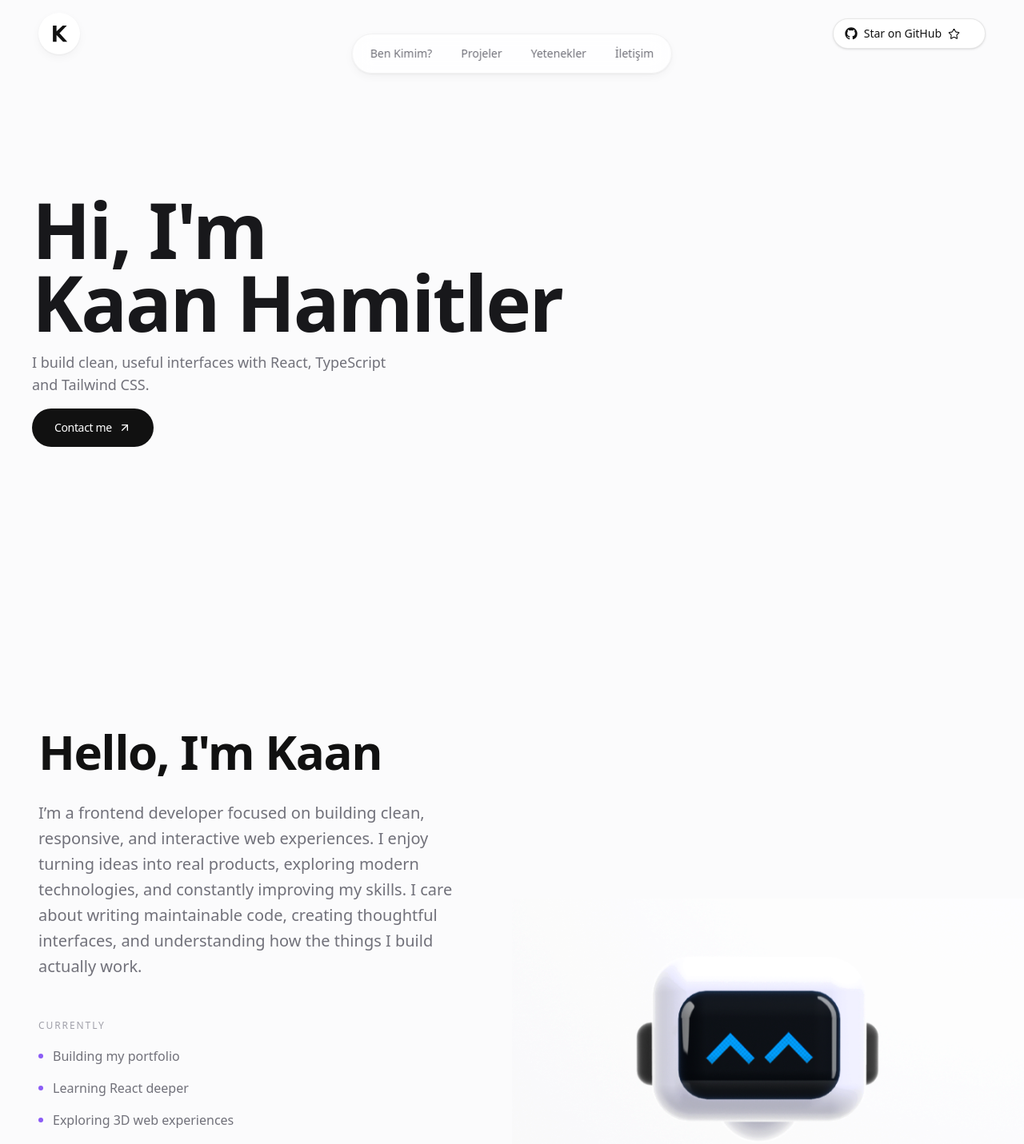
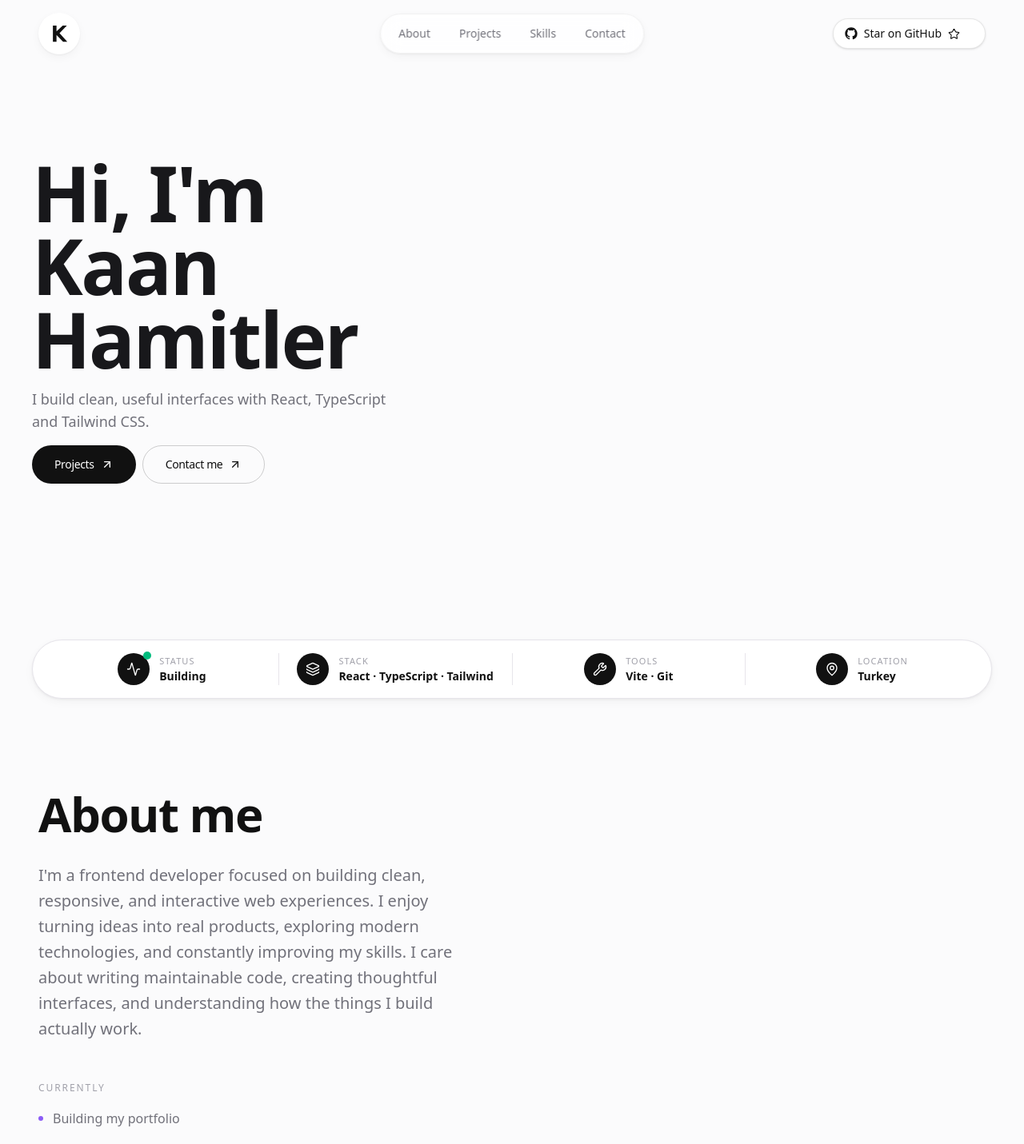
Before and after one commit to Kaan-Developer/Portfolio, a React (Vite) app: page / in a window 1280 px wide. Shown: the top 1431 px of the page at 80% size. Built offline with nearby package versions, Linux system fonts and the light colour scheme.

Commit message:
Stats section added, About and Hero updated

```diff
--- a/src/components/Robot/RobotCanvas.tsx
+++ b/src/components/Robot/RobotCanvas.tsx
@@ -2,14 +2,12 @@ import { lazy, Suspense, useEffect, useRef, useState } from "react";
 import type { Application } from "@splinetool/runtime";
 
 import Loading from "../feedback/Loading";
-import aboutRobotPoster from "../../assets/images/AboutRobot.png";
 
 const Spline = lazy(() => import("@splinetool/react-spline"));
 
 interface Scene {
   id: number;
   sceneUrl: string;
-  poster: string;
 }
 
 interface RobotCanvasProps {
@@ -17,16 +15,8 @@ interface RobotCanvasProps {
 }
 
 const scenes: Scene[] = [
-  {
-    id: 1,
-    sceneUrl: import.meta.env.VITE_ROBOT_1_URL,
-    poster: "",
-  },
-  {
-    id: 2,
-    sceneUrl: import.meta.env.VITE_ROBOT_2_URL,
-    poster: aboutRobotPoster,
-  },
+  { id: 1, sceneUrl: import.meta.env.VITE_ROBOT_1_URL },
+  { id: 2, sceneUrl: import.meta.env.VITE_ROBOT_2_URL },
 ];
 
 const checkIsMobile = () => {
@@ -38,7 +28,6 @@ const checkIsMobile = () => {
 };
 
 const RobotCanvas = ({ sceneId }: RobotCanvasProps) => {
-  const splineRef = useRef<Application | null>(null);
   const containerRef = useRef<HTMLDivElement | null>(null);
 
   const [isMobile, setIsMobile] = useState(checkIsMobile);
@@ -46,30 +35,27 @@ const RobotCanvas = ({ sceneId }: RobotCanvasProps) => {
 
   const selectedScene = scenes.find((scene) => scene.id === sceneId);
 
-  const updateZoom = () => {
-    const splineApp = splineRef.current;
-    if (!splineApp) return;
-    splineApp.setZoom(window.innerWidth < 768 ? 1.3 : 1.55);
-  };
-
   const handleLoad = (splineApp: Application) => {
-    splineRef.current = splineApp;
-    updateZoom();
+    splineApp.setZoom(1.55);
     setIsLoading(false);
   };
 
+  // Ekran boyutu değişince mobil/desktop durumunu güncelle
   useEffect(() => {
     const handleResize = () => {
-      setIsMobile(checkIsMobile());
-      updateZoom();
+      const mobile = checkIsMobile();
+      setIsMobile(mobile);
+      if (mobile) setIsLoading(true); // desktop'a dönünce loader tekrar görünsün
     };
 
     window.addEventListener("resize", handleResize);
+    return () => window.removeEventListener("resize", handleResize);
+  }, []);
 
+  // Robotun üstünde scroll yapınca sayfa kayması engellenmesin diye wheel olayı
+  useEffect(() => {
     const container = containerRef.current;
-    if (!container) {
-      return () => window.removeEventListener("resize", handleResize);
-    }
+    if (isMobile || !container) return;
 
     const handleWheel = (e: WheelEvent) => {
       e.stopPropagation();
@@ -81,32 +67,14 @@ const RobotCanvas = ({ sceneId }: RobotCanvasProps) => {
     });
 
     return () => {
-      container.removeEventListener("wheel", handleWheel, {
-        capture: true,
-      });
-      window.removeEventListener("resize", handleResize);
+      container.removeEventListener("wheel", handleWheel, { capture: true });
     };
-  }, []);
+  }, [isMobile]);
 
-  if (!selectedScene) return null;
-
-  if (isMobile && selectedScene.poster) {
-    return (
-      <div className="relative h-full w-full flex items-end justify-center">
-        <img
-          src={selectedScene.poster}
-          alt="Robot"
-          className="h-full w-full object-contain object-bottom select-none pointer-events-none"
-        />
-      </div>
-    );
-  }
+  if (!selectedScene || isMobile) return null;
 
   return (
-    <div
-      ref={containerRef}
-      className="relative h-full w-full touch-pan-y"
-    >
+    <div ref={containerRef} className="relative h-full w-full touch-pan-y">
       {isLoading && (
         <div className="absolute inset-0 z-10">
           <Loading />
@@ -114,10 +82,7 @@ const RobotCanvas = ({ sceneId }: RobotCanvasProps) => {
       )}
 
       <Suspense fallback={null}>
-        <Spline
-          scene={selectedScene.sceneUrl}
-          onLoad={handleLoad}
-        />
+        <Spline scene={selectedScene.sceneUrl} onLoad={handleLoad} />
       </Suspense>
     </div>
   );
--- a/src/components/sections/About.tsx
+++ b/src/components/sections/About.tsx
@@ -62,9 +62,9 @@ const About = () => {
         </div>
       </div>
 
-      <div className="min-h-[500px] w-full">
-        <RobotCanvas sceneId={2} />
-      </div>
+<div className="hidden min-h-[500px] w-full md:block">
+  <RobotCanvas sceneId={2} />
+</div>
     </section>
   );
 };
--- a/src/components/sections/Hero.tsx
+++ b/src/components/sections/Hero.tsx
@@ -3,22 +3,32 @@ import { site } from "../../data/site";
 import Button from "../ui/Button";
 
 const Hero = () => {
-
   return (
     <section
       id="home"
-            className="grid min-h-screen grid-cols-1 items-center gap-12 lg:grid-cols-[1fr_0.8fr]relative min-h-screen overflow-hidden px-6 py-14 md:px-10"
+      className="grid min-h-screen grid-cols-1 items-center gap-12 lg:grid-cols-[1fr_0.8fr] relative min-h-screen overflow-hidden px-6 py-14 md:px-10"
     >
       <div className="flex flex-col gap-4">
-              <span className="text-balance text-5xl lg:text-8xl font-black leading-[0.95] tracking-[-0.05em] tracking-tight">Hi, I'm
+        <span className="text-balance text-5xl lg:text-8xl font-black leading-[0.95] tracking-[-0.05em] tracking-tight">
+          Hi, I'm
           <p>{site.name}</p>
         </span>
-              <p className="text-md md:text-lg text-muted max-w-md">{site.littleDesc}</p>
+        <p className="text-md md:text-lg text-muted max-w-md">
+          {site.littleDesc}
+        </p>
+
+        <div className="flex gap-2">
+          <Button arrow link="#projects">
+            Projects
+          </Button>
+          <Button arrow link="#contact" variant="outline">
+            Contact me
+          </Button>
+        </div>
+      </div>
 
       <div>
-                                          <Button arrow link="#contact" target="">Contact me</Button>
-              </div>
-
+        <RobotCanvas sceneId={2} />
       </div>
     </section>
   );
--- a/src/components/ui/Button.tsx
+++ b/src/components/ui/Button.tsx
@@ -3,12 +3,20 @@ import clsx from "clsx";
 import { ArrowUpRight } from "lucide-react";
 
 interface Props extends ComponentPropsWithoutRef<"a"> {
-  variant?: "primary" | "secondary";
+  variant?: "primary" | "secondary" | "outline";
   arrow?: boolean;
   children: ReactNode;
   link: string;
-  target: string;
+  target?: string;
 }
+
+const variants = {
+  primary: "bg-black text-white hover:bg-ink",
+  secondary:
+    "border border-primary/20 bg-primary-light text-primary-strong shadow-soft hover:border-primary/40 hover:bg-primary-light/60",
+  outline:
+    "border border-black/20 bg-transparent text-black hover:border-black hover:bg-black hover:text-white",
+};
 
 const Button = ({
   variant = "primary",
@@ -21,17 +29,16 @@ const Button = ({
 }: Props) => {
   return (
     <a
-    href={link}
-    target={target}
+      href={link}
+      target={target}
+      rel={target === "_blank" ? "noopener noreferrer" : undefined}
       className={clsx(
         "group inline-flex h-12 items-center justify-center gap-2 rounded-full px-7 cursor-pointer whitespace-nowrap",
         "text-sm font-medium tracking-tight",
         "transition-[background-color,border-color,color,box-shadow,transform] duration-200 ease-out",
         "active:scale-[0.98]",
         "motion-reduce:transition-none motion-reduce:active:scale-100",
-        variant === "primary"
-  ? "bg-black text-white hover:bg-ink"
-          : "border border-primary/20 bg-primary-light text-primary-strong shadow-soft hover:border-primary/40 hover:bg-primary-light/60",
+        variants[variant],
         className,
       )}
       {...props}
--- a/src/components/ui/Navbar.tsx
+++ b/src/components/ui/Navbar.tsx
@@ -71,7 +71,7 @@ const { isOpen, toggle } = useMenuStore();
   </a>
 
   {/* Sadece linkler */}
-  <div className="hidden lg:flex">
+  <div className="hidden lg:flex items-center">
   <Ul />
   </div>
 
--- /dev/null
+++ b/src/components/ui/Stats.tsx
@@ -0,0 +1,51 @@
+import { Activity, Layers, MapPin, Wrench } from "lucide-react";
+import type { LucideIcon } from "lucide-react";
+import { site } from "../../data/site";
+
+const icons: Record<string, LucideIcon> = {
+  status: Activity,
+  stack: Layers,
+  tools: Wrench,
+  location: MapPin,
+};
+
+const Stats = () => {
+  return (
+    <section className="mx-auto mb-1 max-w-7xl px-6 md:px-10">
+      <div className="grid grid-cols-2 gap-x-4 gap-y-5 rounded-3xl border border-border bg-white p-5 shadow-soft md:flex md:gap-0 md:divide-x md:divide-border md:rounded-full md:px-4 md:py-4">
+        {site.stats.map((stat) => {
+          const Icon = icons[stat.icon];
+
+          return (
+            <div
+              key={stat.label}
+              className="flex min-w-0 items-center gap-3 md:flex-1 md:justify-center md:px-4"
+            >
+              <span className="relative flex h-10 w-10 shrink-0 items-center justify-center rounded-full bg-black text-white">
+                {Icon && <Icon size={18} strokeWidth={1.8} aria-hidden="true" />}
+
+                {stat.pulse && (
+                  <span className="absolute -right-0.5 -top-0.5 flex h-2.5 w-2.5">
+                    <span className="absolute inline-flex h-full w-full animate-ping rounded-full bg-emerald-400 opacity-75 motion-reduce:animate-none" />
+                    <span className="relative inline-flex h-2.5 w-2.5 rounded-full bg-emerald-500" />
+                  </span>
+                )}
+              </span>
+
+              <div className="min-w-0">
+                <p className="text-[11px] font-medium uppercase tracking-widest text-subtle">
+                  {stat.label}
+                </p>
+                <p className="text-sm font-semibold leading-snug text-black">
+                  {stat.value}
+                </p>
+              </div>
+            </div>
+          );
+        })}
+      </div>
+    </section>
+  );
+};
+
+export default Stats;
--- a/src/data/site.ts
+++ b/src/data/site.ts
@@ -1,52 +1,40 @@
 export const site = {
   name: "Kaan Hamitler",
-  littleDesc: "I build clean, useful interfaces with React, TypeScript and Tailwind CSS.",
   role: "Frontend Developer",
-  role1: "Frontend",
-  role2: "Developer",
   status: "Building",
 
-  intro:
+  littleDesc:
     "I build clean, useful interfaces with React, TypeScript and Tailwind CSS.",
 
   links: {
     github: "https://github.com/Kaan-Developer",
-    whatsapp: "https://wa.me/90XXXXXXXXXX",
-    telegram: "https://t.me/kullaniciadin",
   },
 
+  // Navbar links
   bubbles: [
-    {
-      label: "Ben Kimim?",
-      target: "about",
-      position: "top-left",
-    },
-    {
-      label: "Projeler",
-      target: "projects",
-      position: "top-right",
-    },
-    {
-      label: "Yetenekler",
-      target: "skills",
-      position: "bottom-left",
-    },
-    {
-      label: "İletişim",
-      target: "contact",
-      position: "bottom-right",
-    },
+    { label: "About", target: "about" },
+    { label: "Projects", target: "projects" },
+    { label: "Skills", target: "skills" },
+    { label: "Contact", target: "contact" },
   ],
+
+  // Stats strip under the hero
+stats: [
+  { icon: "status", label: "Status", value: "Building", pulse: true },
+  { icon: "stack", label: "Stack", value: "React · TypeScript · Tailwind" },
+  { icon: "tools", label: "Tools", value: "Vite · Git" },
+  { icon: "location", label: "Location", value: "Turkey" },
+],
 
   about: [
     {
       title: "ABOUT ME",
-      hi: "Hello, I'm Kaan",
+      hi: "About me",
       currently1: "Building my portfolio",
       currently2: "Learning React deeper",
       currently3: "Exploring 3D web experiences",
       description:
-        "I’m a frontend developer focused on building clean, responsive, and interactive web experiences. I enjoy turning ideas into real products, exploring modern technologies, and constantly improving my skills. I care about writing maintainable code, creating thoughtful interfaces, and understanding how the things I build actually work.",
+        "I'm a frontend developer focused on building clean, responsive, and interactive web experiences. I enjoy turning ideas into real products, exploring modern technologies, and constantly improving my skills. I care about writing maintainable code, creating thoughtful interfaces, and understanding how the things I build actually work.",
       tech: ["React", "TypeScript", "Tailwind"],
       github: "https://github.com/Kaan-Developer/Portfolio",
       live: "",
@@ -56,7 +44,7 @@ export const site = {
   projects: [
     {
       title: "Portfolio",
-      description: "Bu site.",
+      description: "The site you're looking at.",
       tech: ["React", "TypeScript", "Tailwind"],
       github: "https://github.com/Kaan-Developer/Portfolio",
       live: "",
--- a/src/pages/AnaPage.tsx
+++ b/src/pages/AnaPage.tsx
@@ -2,30 +2,23 @@ import Navbar from "../components/ui/Navbar";
 
 import Hero from "../components/sections/Hero";
 import About from "../components/sections/About";
+import Stats from "../components/ui/Stats";
 
 const AnaPage = () => {
   return (
     <main>
       <Navbar />
+      <Hero />
+      <Stats />
+      <About />
 
-      <main>
-        <Hero />
-
-        <About />
-      </main>
-
-      {/* PROJECTS */}
-      <section id="projects" className="min-h-screen">
+      <section id="projects" className="py-20 md:py-28">
         {/* Projects */}
       </section>
-
-      {/* SKILLS */}
-      <section id="skills" className="min-h-screen">
+      <section id="skills" className="py-20 md:py-28">
         {/* Skills */}
       </section>
-
-      {/* CONTACT */}
-      <section id="contact" className="min-h-screen">
+      <section id="contact" className="py-20 md:py-28">
         {/* Contact */}
       </section>
     </main>
```
Also changed, not shown: src/assets/images/AboutRobot.png (deleted), 1 other file (tests, documents, lock files or other folders). Lines whose indentation alone changed are shown as unchanged.
